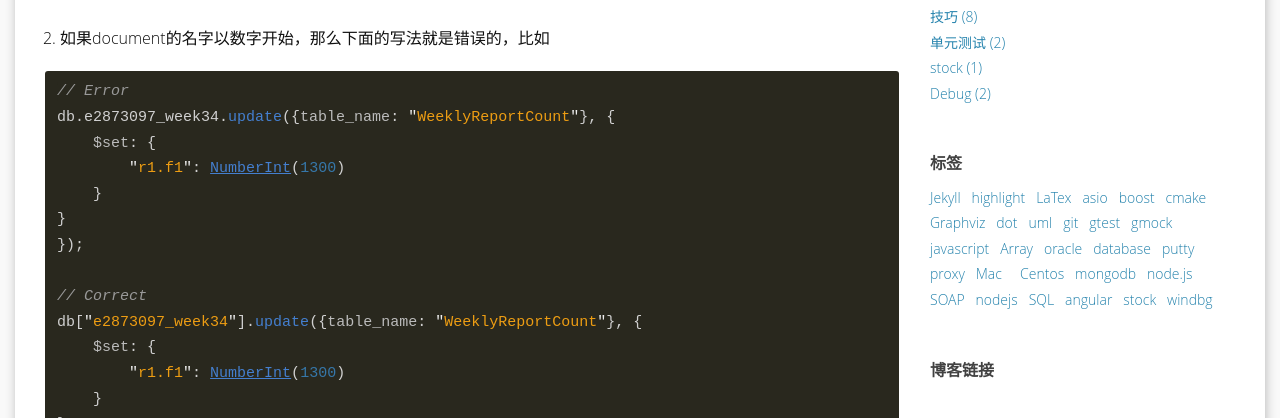
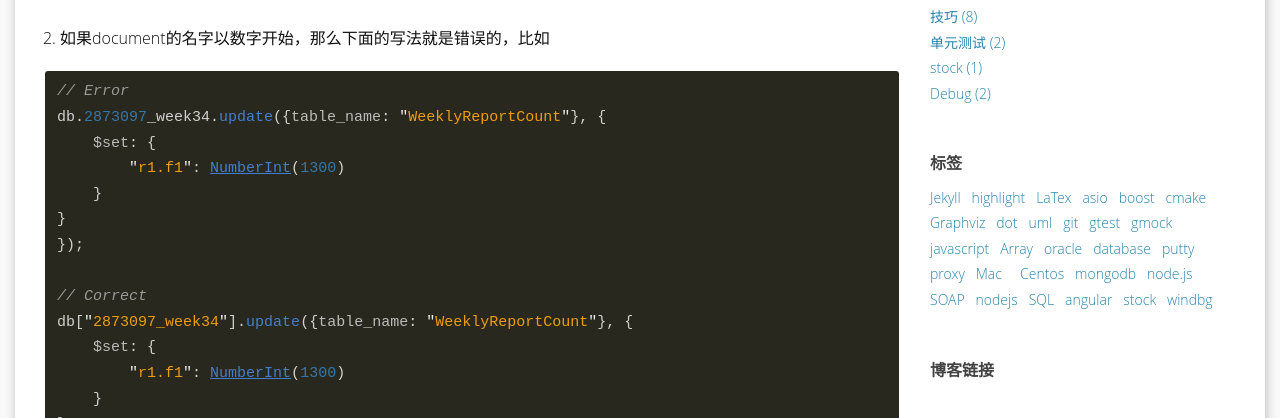
Before and after one commit to Junch/Junch.github.io, a Jekyll site: the page built from _posts/2016-01-19-original-mongodb-shell.md, in a window 1280 px wide. Shown: the part 974-1392 px from the top of the page. Built offline with Jekyll 4.4.1, drawn with Linux system fonts in a browser that asks for light colours; some web fonts are replaced; comment, search, counter and statistics services are not loaded.

Commit message:
mongodb: Update the post

```diff
--- a/_posts/2016-01-19-original-mongodb-shell.md
+++ b/_posts/2016-01-19-original-mongodb-shell.md
@@ -39,7 +39,7 @@ db.e2873097_week34.update({table_name: "WeeklyReportCount"}, {
 
 {% highlight javascript %}
 // Error
-db.e2873097_week34.update({table_name: "WeeklyReportCount"}, {
+db.2873097_week34.update({table_name: "WeeklyReportCount"}, {
     $set: {
         "r1.f1": NumberInt(1300)
     }
@@ -47,7 +47,7 @@ db.e2873097_week34.update({table_name: "WeeklyReportCount"}, {
 });
 
 // Correct
-db["e2873097_week34"].update({table_name: "WeeklyReportCount"}, {
+db["2873097_week34"].update({table_name: "WeeklyReportCount"}, {
     $set: {
         "r1.f1": NumberInt(1300)
     }
```
